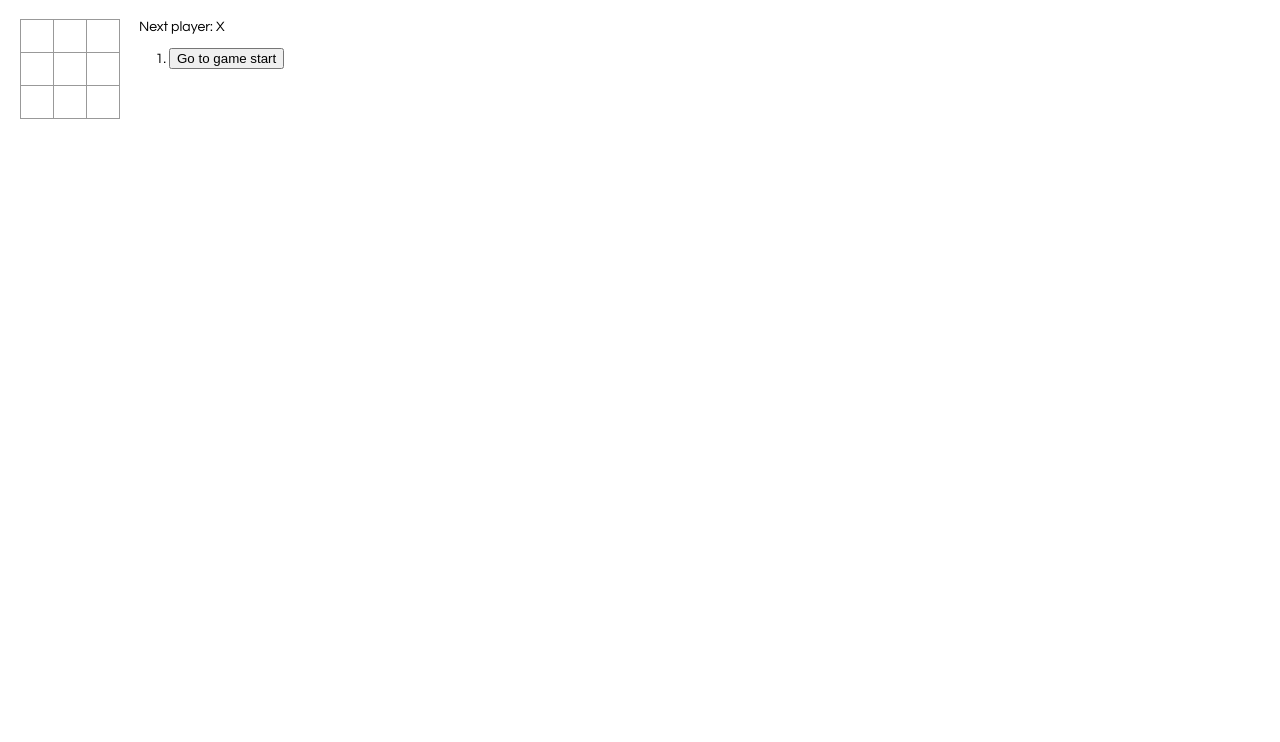
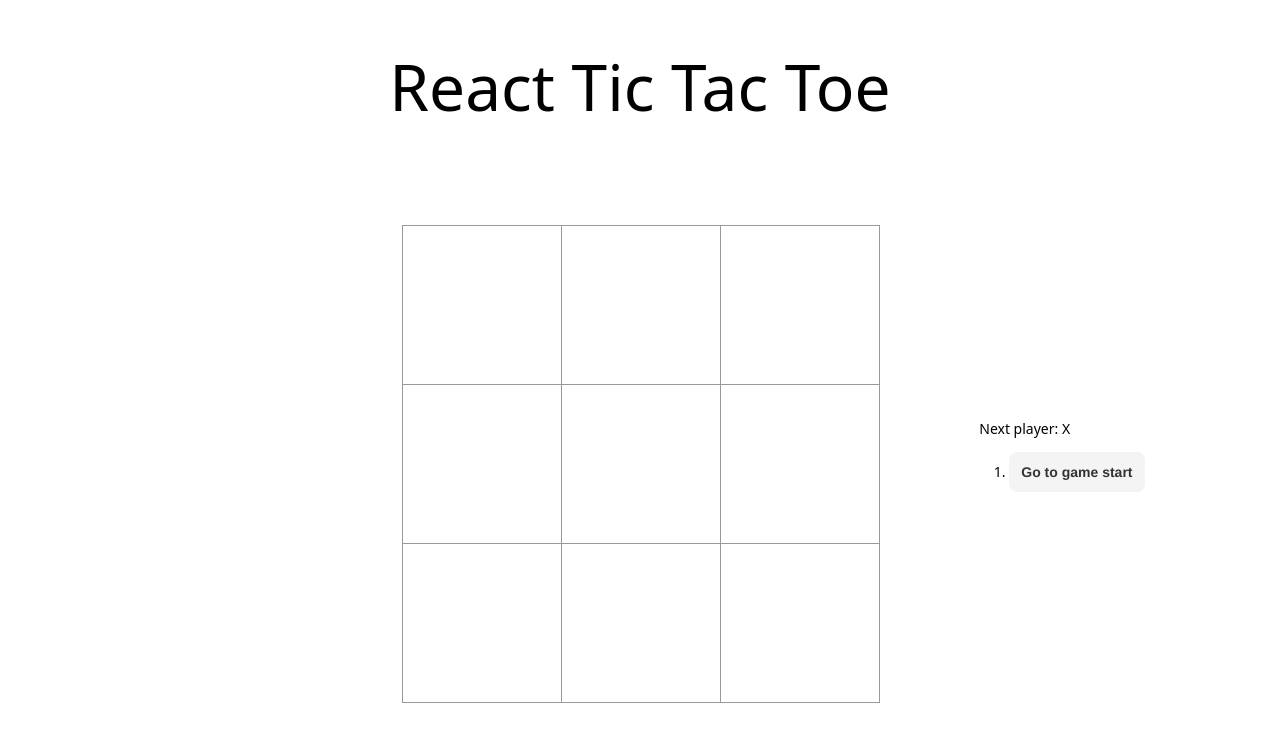
Before and after one commit to sam-ross/tic-tac-toe, a React app in the folder my-app/: page / in a window 1280 px wide. Built offline with nearby package versions, Linux system fonts and the light colour scheme.

Commit message:
Finishes the front end and adds more React features

```diff
--- a/my-app/public/index.html
+++ b/my-app/public/index.html
@@ -1,14 +1,12 @@
 <!DOCTYPE html>
 <html lang="en">
+
 <head>
   <meta charset="utf-8" />
   <link rel="icon" href="%PUBLIC_URL%/favicon.ico" />
   <meta name="viewport" content="width=device-width, initial-scale=1" />
   <meta name="theme-color" content="#000000" />
-    <meta
-      name="description"
-      content="Web site created using create-react-app"
-    />
+  <meta name="description" content="Web site created using create-react-app" />
   <link rel="apple-touch-icon" href="%PUBLIC_URL%/logo192.png" />
   <!--
       manifest.json provides metadata used when your web app is installed on a
@@ -26,9 +24,18 @@
     -->
   <title>React App</title>
 </head>
+
 <body>
+  <div class="container">
+    <header class="header">
+      <h1 class="header1">React Tic Tac Toe</h1>
+    </header>
     <noscript>You need to enable JavaScript to run this app.</noscript>
+
+
     <div id="root"></div>
+  </div>
+
   <!--
       This HTML file is a template.
       If you open it directly in the browser, you will see an empty page.
@@ -40,4 +47,5 @@
       To create a production bundle, use `npm run build` or `yarn build`.
     -->
 </body>
+
 </html>
--- a/my-app/src/index.css
+++ b/my-app/src/index.css
@@ -1,6 +1,71 @@
+html,
+body {
+  margin: 0;
+  min-height: 100%;
+  height: 100%;
+}
+
 body {
   font: 14px "Century Gothic", Futura, sans-serif;
-  margin: 20px;
+
+  font-family: system-ui, -apple-system, system-ui, "Helvetica Neue", Helvetica,
+  Arial, sans-serif;
+  max-width: 100%;
+  overflow-x: hidden;
+}
+
+.header {
+  display: flex;
+  justify-content: center; /* makes the header and buttons stay at either end */
+  align-items: center; /* makes the shelfbook header stay inside of the header */
+
+
+}
+
+h1 {
+  font-weight: 200;
+  font-size: 4rem;
+  margin-bottom: 0;
+}
+
+#root {
+  display:flex;
+  justify-content: center;
+  flex-direction: column;
+  flex-grow: 1;
+}
+
+.container {
+  /* background: rgb(229, 241, 255); */
+  height: 100%;
+  margin: 0;
+  display: flex;
+  flex-direction: column;
+}
+
+/* CSS */
+.button-nice {
+  background-color: rgba(51, 51, 51, 0.05);
+  border-radius: 8px;
+  border-width: 0;
+  color: #333333;
+  cursor: pointer;
+  display: inline-block;
+  font-family: "Haas Grot Text R Web", "Helvetica Neue", Helvetica, Arial, sans-serif;
+  font-size: 14px;
+  font-weight: 500;
+  line-height: 20px;
+  list-style: none;
+  margin: 0;
+  padding: 10px 12px;
+  text-align: center;
+  transition: all 200ms;
+  vertical-align: baseline;
+  white-space: nowrap;
+  user-select: none;
+  -webkit-user-select: none;
+  touch-action: manipulation;
+  margin-bottom: 5px;
 }
 
 ol, ul {
@@ -21,15 +86,22 @@ ol, ul {
   background: #fff;
   border: 1px solid #999;
   float: left;
-  font-size: 24px;
-  font-weight: bold;
+  color: rgb(56, 56, 56);
+  /* font-family: sans-serif; */
+  font-size: 100px;
   line-height: 34px;
-  height: 34px;
+  height: 10rem;
   margin-right: -1px;
   margin-top: -1px;
   padding: 0;
   text-align: center;
-  width: 34px;
+  width: 10rem;
+}
+
+.square:hover {
+  background: rgb(235, 235, 235);
+  cursor: pointer;
+  /* color: #fff; */
 }
 
 .square:focus {
@@ -40,11 +112,22 @@ ol, ul {
   background: #ddd;
 }
 
-.game {
+.game-board {
   display: flex;
-  flex-direction: row;
+  justify-content: space-evenly;
+  align-items: center;
 }
 
 .game-info {
-  margin-left: 20px;
+  width: 200px;
 }
+
+.board {
+  /* margin: auto; */
+}
+
+#bold-button {
+  font-weight: bold;
+}
+
+/* .container div { border: 1px red solid;} */
--- a/my-app/src/index.js
+++ b/my-app/src/index.js
@@ -19,29 +19,28 @@ class Board extends React.Component {
       <Square
         value={this.props.squares[i]}
         onClick={() => this.props.onClick(i)}
+        key={i}
       />
     );
   }
 
   render() {
+    // using two loops instead of hardcoding the squares
+    let divBlock = [];
+
+    for (let i = 0; i < 3; i++) {
+      let rows = [];
+      for (let j = 0; j < 3; j++) {
+        const rowNumber = j + (i * 3);
+        rows.push(this.renderSquare(rowNumber));
+      }
+      divBlock.push(<div key={i} className="board-row">{rows}</div>);
+    }
+
+    console.log(divBlock)
+
     return (
-      <div>
-        <div className="board-row">
-          {this.renderSquare(0)}
-          {this.renderSquare(1)}
-          {this.renderSquare(2)}
-        </div>
-        <div className="board-row">
-          {this.renderSquare(3)}
-          {this.renderSquare(4)}
-          {this.renderSquare(5)}
-        </div>
-        <div className="board-row">
-          {this.renderSquare(6)}
-          {this.renderSquare(7)}
-          {this.renderSquare(8)}
-        </div>
-      </div>
+      <div>{divBlock}</div>
     );
   }
 }
@@ -52,6 +51,7 @@ class Game extends React.Component {
     this.state = {
       history: [{
         squares: Array(9).fill(null),
+        lastSquareClicked: 0,
       }],
       stepNumber: 0,
       xIsNext: true,
@@ -69,6 +69,7 @@ class Game extends React.Component {
     this.setState({
       history: history.concat([{
         squares: squares,
+        lastSquareClicked: i,
       }]),
       stepNumber: history.length,
       xIsNext: !this.state.xIsNext,
@@ -88,14 +89,26 @@ class Game extends React.Component {
     const winner = calculateWinner(current.squares);
 
     const moves = history.map((step, move) => {
-      const desc = move ?
-        'Go to move #' + move :
+      console.log(move);
+      console.log(step);
+      const col = step.lastSquareClicked % 3;
+      const row = Math.floor(step.lastSquareClicked / 3);
+
+      if (move === this.state.stepNumber) {
+        console.log(move + " " + this.state.stepNumber);
+      }
+
+      const description = move ?
+        `Go to move #${move} (${col}, ${row})` :
         'Go to game start';
 
       return (
         <li key={move}>
-          <button onClick={() => this.jumpTo(move)}>{desc}</button>
-        </li>
+          <button
+            id={move === this.state.stepNumber ? "bold-button" : ""}
+            className="button-nice"
+            onClick={() => this.jumpTo(move)}>{description}</button>
+        </li >
       );
 
     });
@@ -110,6 +123,9 @@ class Game extends React.Component {
     return (
       <div className="game">
         <div className="game-board">
+          <div className="game-info">
+          </div>
+          <div className="board">
             <Board
               squares={current.squares}
               onClick={(i) => this.handleClick(i)}
@@ -118,6 +134,7 @@ class Game extends React.Component {
           <div className="game-info">
             <div>{status}</div>
             <ol>{moves}</ol>
+          </div>
         </div>
       </div>
     );
```
Lines whose indentation alone changed are shown as unchanged.
